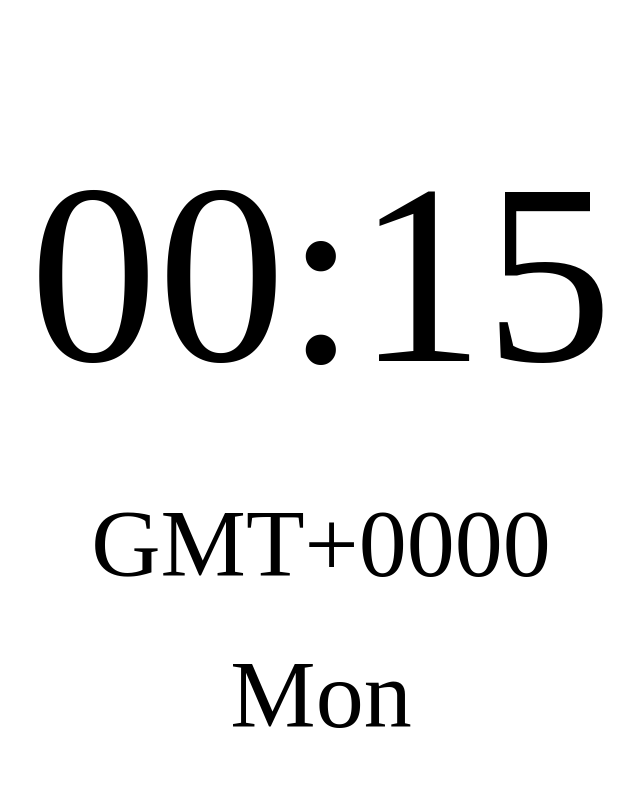
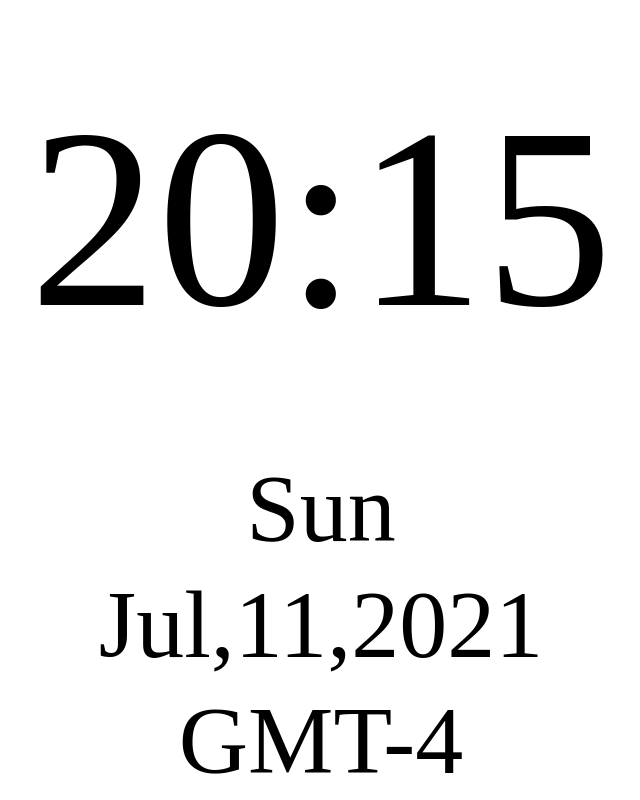
Before and after one commit to urfdvw/kindle_clock, a plain HTML site: page index.html in a window 1280 px wide. Shown: the whole page, without its empty margins (327-967 px from the left). Drawn offline with Linux system fonts and the light colour scheme.

Commit message:
Update index.html

```diff
--- a/index.html
+++ b/index.html
@@ -1,7 +1,8 @@
 <!DOCTYPE html>
 <html>
+
 <head>
-    <meta charset="utf-8"/>
+  <meta charset="utf-8" />
   <title>　</title>
 
   <style>
@@ -28,17 +29,15 @@
       height: 55%;
     }
 
-        .date_container {
-
-        }
+    .date_container {}
 
     .time {
-          padding-top: 120px;
+      padding-top: 5%;
       font-size: 16rem;
     }
 
     .date {
-          padding-top: 40px;
+      padding-top: 5px;
       font-size: 6rem;
     }
   </style>
@@ -51,29 +50,46 @@
     </div>
 
     <div class="date_container">
+      <div class="date" id="week"></div>
       <div class="date" id="date"></div>
-          <div class="date" id="week"></div>
+      <div class="date" id="zone" onclick="change_zone()"></div>
     </div>
   </div>
 
 
   <script>
+    var zone = -4
+
+    function change_zone() {
+      zone -= 1
+      if (zone == -12) {
+        zone = +12
+      }
+      update()
+    }
+
     function update() {
+
       var date = new Date()
+      var utc8DiffMinutes = date.getTimezoneOffset() + zone * 60
+      date.setMinutes(date.getMinutes() + utc8DiffMinutes)
       var date_text = String(date).split(' ')
 
-        var timeString = date_text[4].slice(0,-3)
       // var dateString = date_text.slice(1, 4).join(',')
-        var dateString = date_text[5]
-        var weekString = date_text[0]
 
-        document.getElementById("time").innerHTML = timeString
-        document.getElementById("date").innerHTML = dateString
-        document.getElementById("week").innerHTML = weekString
+      document.getElementById("time").innerHTML = date_text[4].slice(0, -3)
+      document.getElementById("week").innerHTML = date_text[0]
+      document.getElementById("date").innerHTML = date_text.slice(1, 4).join(',')
+      document.getElementById("zone").innerHTML = "GMT"
+      if (zone >= 0) {
+        document.getElementById("zone").innerHTML += '+'
+      }
+      document.getElementById("zone").innerHTML += String(zone)
     }
 
     update()
     setInterval("update()", 1000)
   </script>
 </body>
+
 </html>
```
Lines whose indentation alone changed are shown as unchanged.
